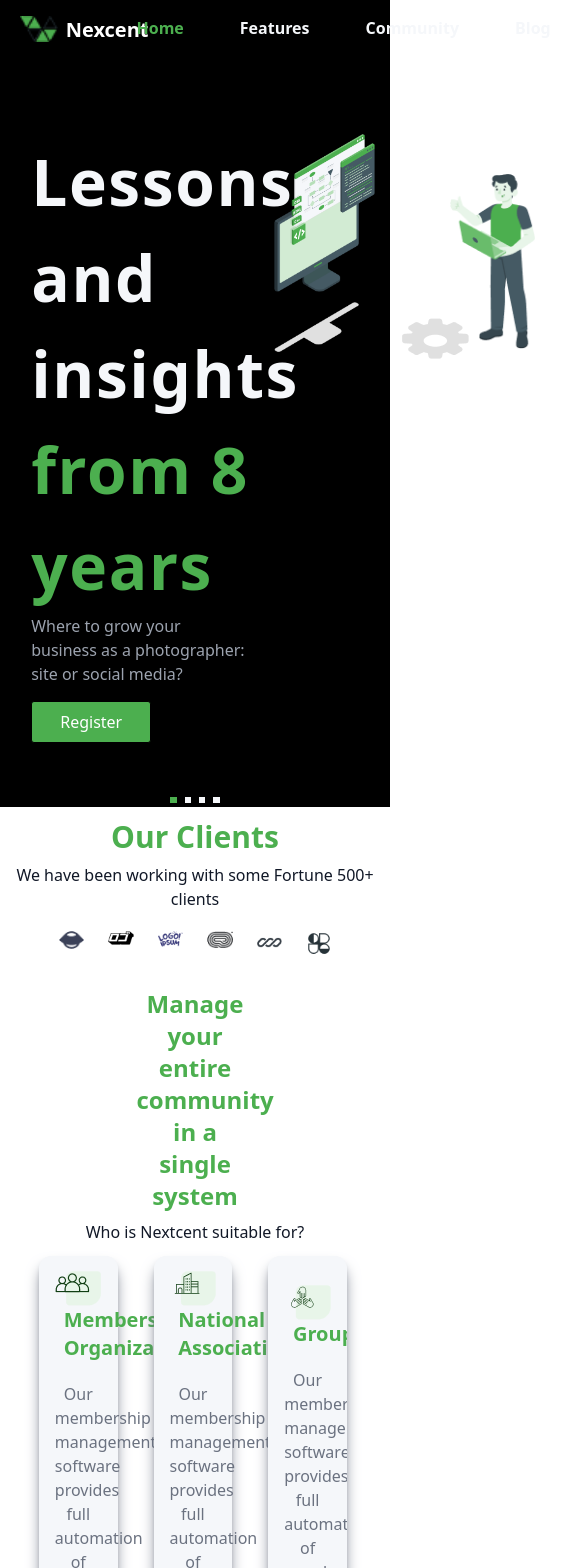
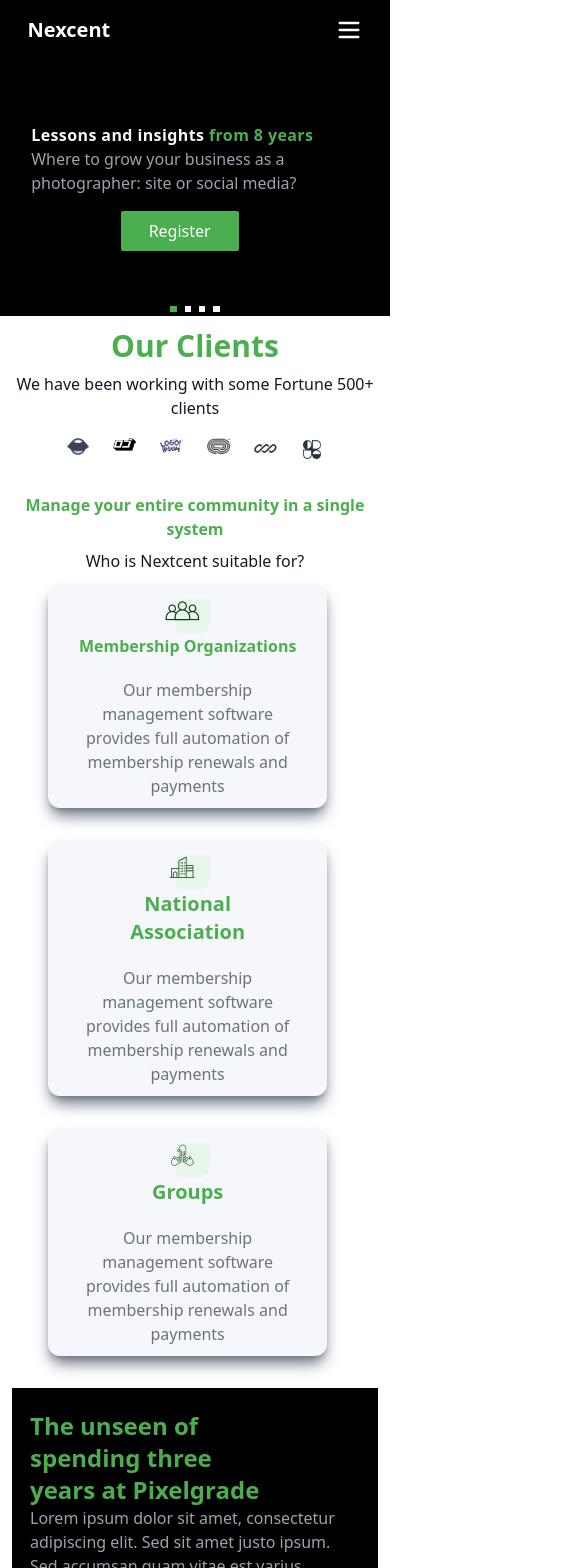
Before and after one commit to ObaTheDev/obathedev-nexcent, a React (Create React App) app: page /home in a window 390 px wide. Shown: the top 1568 px of the page, 585 px wide, since content can reach past the window. Built offline with nearby package versions, Linux system fonts and the light colour scheme.

Commit message:
Responsiveness

```diff
--- a/package.json
+++ b/package.json
@@ -6,12 +6,16 @@
     "animate": "file:",
     "cra-template": "1.3.0",
     "framer-motion": "^12.4.7",
+    "lucide-react": "^0.475.0",
     "react": "^19.0.0",
     "react-dom": "^19.0.0",
     "react-router-dom": "^7.2.0",
     "react-scripts": "5.0.1"
   },
+  "homepage": "https://ObaTheDev/obathedev-nexcent",
   "scripts": {
+    "predeploy": "npm run build",
+    "deploy": "gh-pages -d build",
     "start": "react-scripts start",
     "build": "react-scripts build",
     "test": "react-scripts test",
@@ -36,6 +40,7 @@
     ]
   },
   "devDependencies": {
+    "gh-pages": "^6.3.0",
     "tailwindcss": "^3.4.17"
   }
 }
--- a/src/components/Blog.jsx
+++ b/src/components/Blog.jsx
@@ -2,7 +2,7 @@
 
 const Features = () => {
     return(
-        <div className="px-[8%] py-[19.1%] bg-black" >
+        <div className="px-[8%] lg:py-[19.1%] py-[83.4%] bg-black" >
         {/* <div className="grid grid-cols-3"> */}
         <h1 className="text-themeGreen font-semibold   text-center text-2xl">Oops!😪, Blogs are under review</h1>
 
--- a/src/components/Clients.jsx
+++ b/src/components/Clients.jsx
@@ -13,7 +13,7 @@ import { motion } from "framer-motion"
 
 const Clients = () => {
     return(
-        <div className="bg-white items-center justify-center text-center py-[3%]">
+        <div className="bg-white items-center justify-center text-center px-[3%] lg:px-0 py-[3%]">
             <h1 className="text-themeGreen font-semibold text-3xl">Our Clients</h1>
             <p className="mt-2 text-gray-900">We have been working with some Fortune 500+ clients</p>
 
@@ -27,41 +27,41 @@ const Clients = () => {
 
             </div>
 
-            <h1 className="text-themeGreen font-semibold mt-8 ml-[35%] w-[30%] text-center text-2xl">Manage your entire community in a single system</h1>
+            <h1 className="text-themeGreen font-semibold mt-8 lg:ml-[35%] lg:w-[30%] text-center lg:text-2xl">Manage your entire community in a single system</h1>
             <p className="mt-2 text-gray-900">Who is Nextcent suitable for?</p>
 
-            <div className="grid grid-cols-3 px-[10%] gap-8 mt-[3%]">
+            <div className="lg:grid lg:grid-cols-3 px-[10%] lg:gap-8 mt-[3%]">
             <motion.div
             initial={{x: -100, opacity: 0}} whileInView={{x:0, opacity: 1}} transition={{duration: 3}}  whileHover={{ y: [-5, 5, -5], transition: { duration: 2, repeat: Infinity } }}
-                className="col-span-1 flex flex-col justify-center items-center bg-silver w-[95%] shadow-gray-500 shadow-lg p-[10px] rounded-xl">
+                className="col-span-1 mb-8 lg:mb-0 flex flex-col justify-center items-center bg-silver w-[95%] shadow-gray-500 shadow-lg p-[10px] rounded-xl">
                     <img src={icon1} alt="" />
-                    <h1 className= "text-themeGreen font-semibold text-xl w-[50%]">Membership Organizations</h1>
+                    <h1 className= "text-themeGreen font-semibold lg:text-xl lg:w-[50%]">Membership Organizations</h1>
                     <p className="text-gray-500 mt-5  w-[80%]">Our membership management software provides full automation of membership renewals and payments</p>
             </motion.div>
             <motion.div
                             initial={{y: -200, opacity: 0}} whileInView={{y:0, opacity: 2}} whileHover={{ y: [-5, 5, -5], transition: { duration: 2, repeat: Infinity } }}
-                className="col-span-1 flex flex-col justify-center items-center bg-silver w-[95%] shadow-gray-500 shadow-lg p-[10px] rounded-xl">
+                className="col-span-1 mb-8 lg:mb-0 flex flex-col justify-center items-center bg-silver w-[95%] shadow-gray-500 shadow-lg p-[10px] rounded-xl">
                     <img src={icon2} alt="" />
                     <h1 className= "text-themeGreen font-semibold text-xl w-[50%]">National Association</h1>
                     <p className="text-gray-500 mt-5  w-[80%]">Our membership management software provides full automation of membership renewals and payments</p>
             </motion.div>
             <motion.div
                 initial={{x: 100}}  whileInView={{x:0, opacity: 1}} transition={{duration: 3}} whileHover={{ y: [-5, 5, -5], transition: { duration: 2, repeat: Infinity } }}
-                className="col-span-1 flex flex-col justify-center items-center bg-silver w-[95%] shadow-gray-500 shadow-lg p-[10px] rounded-xl overflow-hidden">
+                className="col-span-1 mb-8 lg:mb-0 flex flex-col justify-center items-center bg-silver w-[95%] shadow-gray-500 shadow-lg p-[10px] rounded-xl overflow-hidden">
                     <img src={icon3} alt="" />
                     <h1 className= "text-themeGreen font-semibold text-xl w-[50%]">Groups</h1>
                     <p className="text-gray-500 mt-5  w-[80%]">Our membership management software provides full automation of membership renewals and payments</p>
             </motion.div>
             </div>
-            <div className="grid grid-cols-3 px-[5%] py-[6%] bg-black mt-[5%]">
-                <div className="col-span-1">
+            <div className="lg:grid lg:grid-cols-3 px-[5%] py-[6%] bg-black mt-[5%]">
+                <div className="hidden lg:visible col-span-1">
                     <img className="h-[300px] w-[300px]" src={rafiki} alt="" />
                 </div>
 
                 <div className="grid text-left col-span-2">
-                    <h1 className="text-themeGreen font-semibold w-[70%]  text-left text-3xl">The unseen of spending three years at Pixelgrade</h1>
+                    <h1 className="text-themeGreen font-semibold w-[70%]  text-left  text-2xl lg:text-3xl">The unseen of spending three years at Pixelgrade</h1>
                     <p className="text-gray-400">Lorem ipsum dolor sit amet, consectetur adipiscing elit. Sed sit amet justo ipsum. Sed accumsan quam vitae est varius fringilla. Pellentesque placerat vestibulum lorem sed porta. Nullam mattis tristique iaculis. Nullam pulvinar sit amet risus pretium auctor. Etiam quis massa pulvinar, aliquam quam vitae, tempus sem. Donec elementum pulvinar odio.</p>
-                    <Link to="/features">  <button type="button" className="bg-themeGreen rounded-sm text-white py-3 px-2">Learn More</button></Link>
+                    <Link to="/features">  <button type="button" className="bg-themeGreen rounded-sm text-white mt-8 lg:mt-8 py-3 px-2">Learn More</button></Link>
                 </div>
             </div>
         </div>
--- a/src/components/Community.jsx
+++ b/src/components/Community.jsx
@@ -2,7 +2,7 @@
 
 const Features = () => {
     return(
-        <div className="px-[8%] py-[19.1%] bg-black" >
+        <div className="px-[8%] lg:py-[19.1%] py-[83.4%] bg-black" >
         {/* <div className="grid grid-cols-3"> */}
         <h1 className="text-themeGreen font-semibold   text-center text-2xl">Oops!😪, Communities are under review</h1>
 
--- a/src/components/Features.jsx
+++ b/src/components/Features.jsx
@@ -2,7 +2,7 @@
 
 const Features = () => {
     return(
-        <div className="px-[8%] py-[19.1%] bg-black" >
+        <div className="px-[8%] lg:py-[19.1%] py-[83.4%] bg-black" >
         {/* <div className="grid grid-cols-3"> */}
         <h1 className="text-themeGreen font-semibold   text-center text-2xl">Oops!😪, Features are under review</h1>
 
--- a/src/components/Hero.jsx
+++ b/src/components/Hero.jsx
@@ -12,13 +12,13 @@ const Hero = () => {
     return(
         <div>
         <div className="px-[8%] pt-[6%] pb-[1%] bg-black" >
-        <div className="grid grid-cols-3">
+        <div className="lg:grid lg:grid-cols-3">
 
 
             <div className="grid-cols-2 col-span-2">
-                <h1 className="text-[4em] font-bold  tracking-wide text-silver mt-10">Lessons and insights <span className="text-themeGreen">from 8 years</span></h1>
+                <h1 className="lg:text-[4em] font-bold  tracking-wide text-silver mt-10">Lessons and insights <span className="text-themeGreen">from 8 years</span></h1>
                 <p className="text-gray-400">Where to grow your business as a photographer: site or social media?</p>
-                <button type="button" className="px-7 py-2  rounded-[3px] bottom-2 bg-themeGreen text-white hover:text-themeGreen hover:bg-black mt-[15px] border-[1px] border-black hover:border-themeGreen">
+                <button type="button" className="px-7 py-2 ml-[27%] lg:ml-0  rounded-[3px] bottom-2 bg-themeGreen text-white hover:text-themeGreen hover:bg-black mt-[15px] border-[1px] border-black hover:border-themeGreen">
                     <Link to= "/"> Register </Link>
                 </button>
                 {/* <motion.div initial = {{x:0}} whileInView={{ x: 350}} transition= {{duration: 2, repeat: Infinity, repeatDelay:0, repeatType: "reverse"}} >
@@ -27,7 +27,7 @@ const Hero = () => {
 
             </div>
 
-            <div className="grid-cols-1 col-span-1 relative ml-6">
+            <div className="grid-cols-1 col-span-1 relative ml-6 hidden lg:visible lg:block">
             <motion.div initial = {{y: -100}} whileInView={{y: 0}} transition={{ duration: 2 }}>
                 <img src={system} className="absolute top-20 left-0 z-10" alt="" />
                 <img src={windows} className="absolute top-10 left-4 z-20" alt="" />
--- a/src/components/Navbar.jsx
+++ b/src/components/Navbar.jsx
@@ -1,19 +1,49 @@
 import "../index.css";
 import { NavLink } from "react-router-dom";
 import logo  from "../assets/img/logo.png"
+import { useState } from "react";
+import { Menu, X } from "lucide-react";
 
 
 const Navbar = () => {
+    const [isOpen, setIsOpen] = useState(false);
+
     return(
-        <div className="bg-black grid grid-cols-3 py-4 px-[5%]">
+        <div className="bg-black grid grid-cols-3 gap-[90%] lg:gap-12 py-4 px-[5%]">
             <div className="logoDiv grid-cols-1 flex gap-2">
-            <img src= {logo} alt="Logo" className="w-auto h-[26px]"/>
+            <img src= {logo} alt="Logo" className="w-[30px] h-[26px]"/>
             <h1 className="text-white text-xl font-bold">
             <NavLink to = "/home">Nexcent</NavLink>
             </h1>
             </div>
-            <div className="grid-cols-2  flex  gap-12">
-                <ul className=" text-silver flex  gap-14 font-semibold ">
+            <div className="grid-cols-2 flex  gap-10">
+            <button onClick={() => setIsOpen(!isOpen)} className="block lg:hidden focus:outline-none text-white">
+                {isOpen ? <X size={28} /> : <Menu size={28} />}
+            </button>
+        {/* Navbar Links (Hidden on Mobile) */}
+            <ul className={`sm:flex sm:space-x-6 lg:hidden text-center absolute sm:static bg-black w-full sm:w-auto left-0 top-16 sm:top-0 transition-all duration-300 ease-in-out ${isOpen ? "block" : "hidden"}`}>
+
+                <li className="hover:text-themeGreen cursor-pointer p-4">
+                    <NavLink to ="/home" className={({isActive}) => `${isActive ? "text-themeGreen" : "text-silver"}`}> Home</NavLink>
+                    </li>
+                    <li className="hover:text-green-600 cursor-pointer p-4">
+                    <NavLink to="/features" className={({isActive}) => `${isActive ? "text-themeGreen" : "text-silver"}`}>Features</NavLink>
+                    </li>
+                    <li className="hover:text-green-600 cursor-pointer p-4">
+                    <NavLink to="/community" className={({isActive}) => `${isActive ? "text-themeGreen" : "text-silver"}`}>Community</NavLink>
+
+                        </li>
+                    <li className="hover:text-green-600 cursor-pointer p-4">
+                    <NavLink  to="blog" className={({isActive}) => `${isActive ? "text-themeGreen" : "text-silver"}`}>Blog</NavLink>
+
+                    </li>
+
+                    <NavLink to= "pricing" className={({isActive}) => `${isActive ? "text-themeGreen" : "text-silver"}`}>
+                    <li className="hover:text-green-600 cursor-pointer p-4">Pricing
+                    </li>
+                    </NavLink>
+        </ul>
+                <ul className=" text-silver hidden  lg:flex lg:visible gap-12 font-semibold ">
                     <li className="hover:text-themeGreen cursor-pointer">
                     <NavLink to ="/home" className={({isActive}) => `${isActive ? "text-themeGreen" : "text-silver"}`}> Home</NavLink>
                     </li>
@@ -36,7 +66,7 @@ const Navbar = () => {
 
 
                 </ul>
-                <button type="button" className="px-7 py-2 rounded-[5px] bottom-2 bg-themeGreen text-white hover:text-themeGreen hover:bg-black mt-[-3px] border-[1px] border-black hover:border-themeGreen">
+                <button type="button" className="px-7 py-2 hidden lg:block rounded-[5px] bottom-2 bg-themeGreen text-white hover:text-themeGreen hover:bg-black mt-[-3px] border-[1px] border-black hover:border-themeGreen">
                     <NavLink to= "/"> Register </NavLink>
                     </button>
             </div>
--- a/src/components/Pricing.jsx
+++ b/src/components/Pricing.jsx
@@ -2,7 +2,7 @@
 
 const Features = () => {
     return(
-        <div className="px-[8%] py-[19.1%] bg-black" >
+        <div className="px-[8%] lg:py-[19.1%] py-[83.4%] bg-black" >
         {/* <div className="grid grid-cols-3"> */}
         <h1 className="text-themeGreen font-semibold   text-center text-2xl">Oops!😪, Prices are under review</h1>
 
```
Also changed, not shown: src/components/Login.jsx (+9 -9 lines), src/components/Register.jsx (+12 -12 lines), 1 other file (tests, documents, lock files or other folders).
